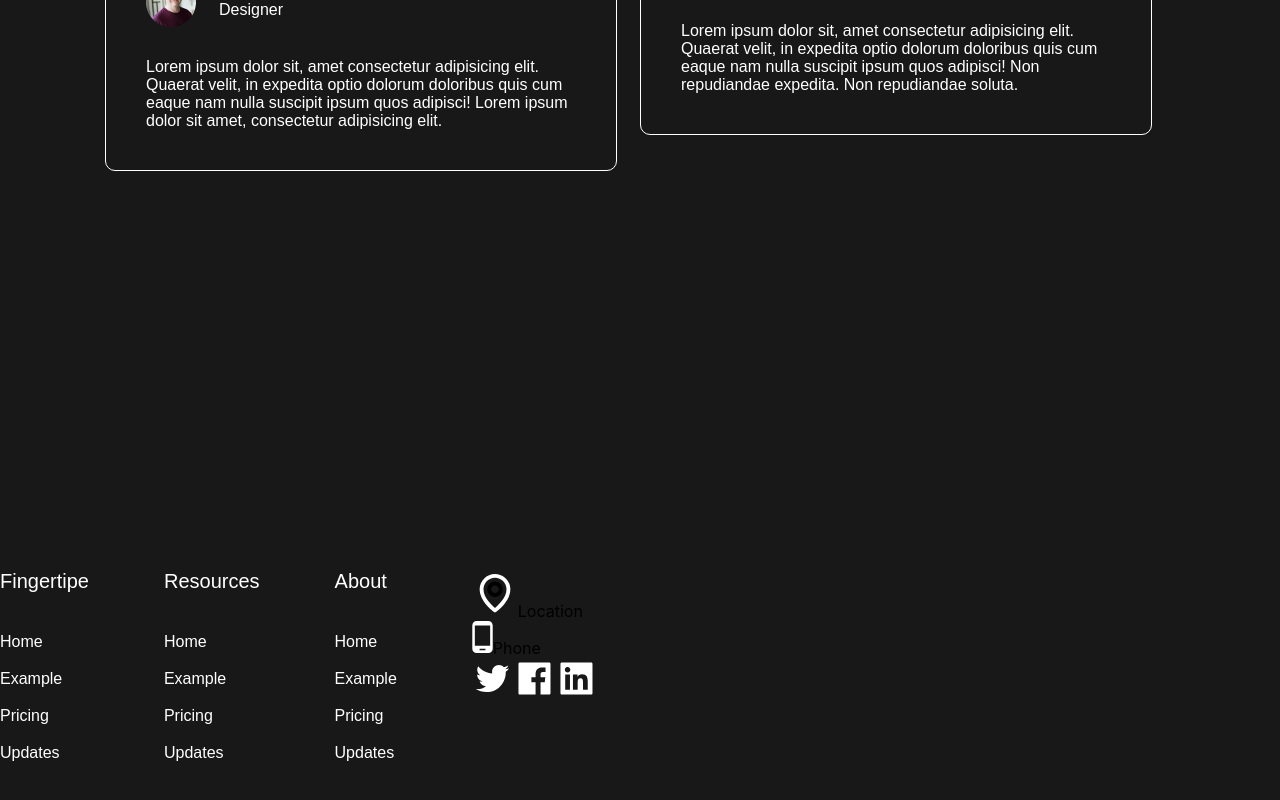
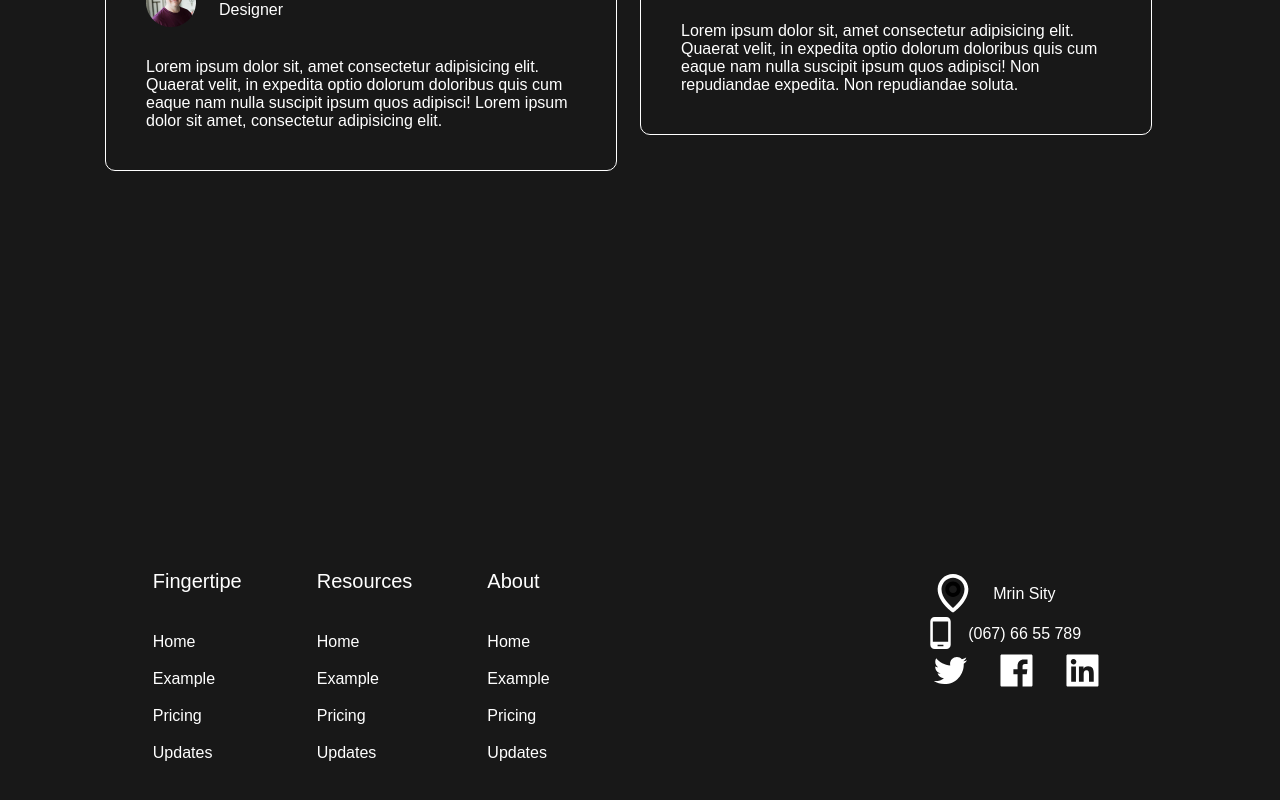
Before and after one commit to AleksandrKompanetc/reactjs-figma-app, a React (Create React App) app: page / in a window 1280 px wide. Shown: the part 6525-7325 px from the top of the page. Built offline with nearby package versions, Linux system fonts and the light colour scheme.

Commit message:
adding styles

```diff
--- a/src/components/Footer.css
+++ b/src/components/Footer.css
@@ -1,5 +1,6 @@
 .footer {
   display: flex;
+  justify-content: space-around;
   margin-top: 150px;
   padding: 107px 0;
 }
@@ -34,3 +35,32 @@
   font-weight: 500;
   color: #fff;
 }
+
+.info__location {
+  display: flex;
+  align-items: center;
+  font-family: sans-serif;
+  font-weight: 500;
+  color: #fff;
+}
+
+.info__location img {
+  margin-right: 17px;
+}
+
+.info__phone {
+  display: flex;
+  align-items: center;
+  font-family: sans-serif;
+  font-weight: 500;
+  color: #fff;
+}
+
+.info__phone img {
+  margin-right: 17px;
+}
+
+.info__logos a {
+  margin-right: 24px;
+  text-decoration: none;
+}
--- a/src/components/Footer.jsx
+++ b/src/components/Footer.jsx
@@ -33,18 +33,24 @@ const Footer = () => {
         </div>
       </div>
       <div className='footer__info'>
-        <div>
+        <div className='info__location'>
           <img src={footer4} alt="Location" />
-          Location
+          Mrin Sity
         </div>
-        <div>
+        <div className='info__phone'>
           <img src={footer5} alt="Phone" />
-          Phone
+          (067) 66 55 789
         </div>
-        <div>
-          <img src={footer1} alt="Footer1" />
-          <img src={footer2} alt="Footer2" />
-          <img src={footer3} alt="Footer3" />
+        <div className='info__logos'>
+          <a href="#">
+            <img src={footer1} alt="Footer1" />
+          </a>
+          <a href="#">
+            <img src={footer2} alt="Footer2" />
+          </a>
+          <a href="#">
+            <img src={footer3} alt="Footer3" />
+          </a>
         </div>
       </div>
     </div>
```
